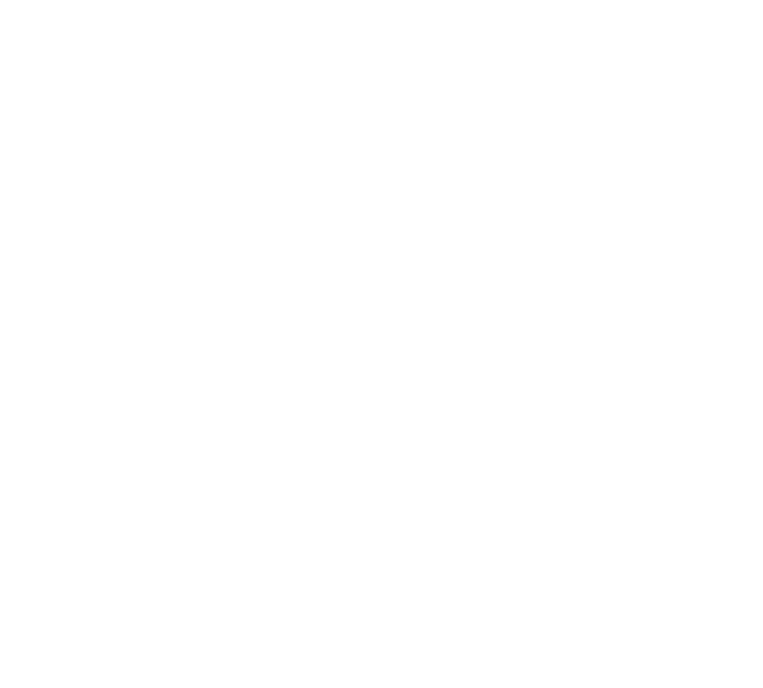
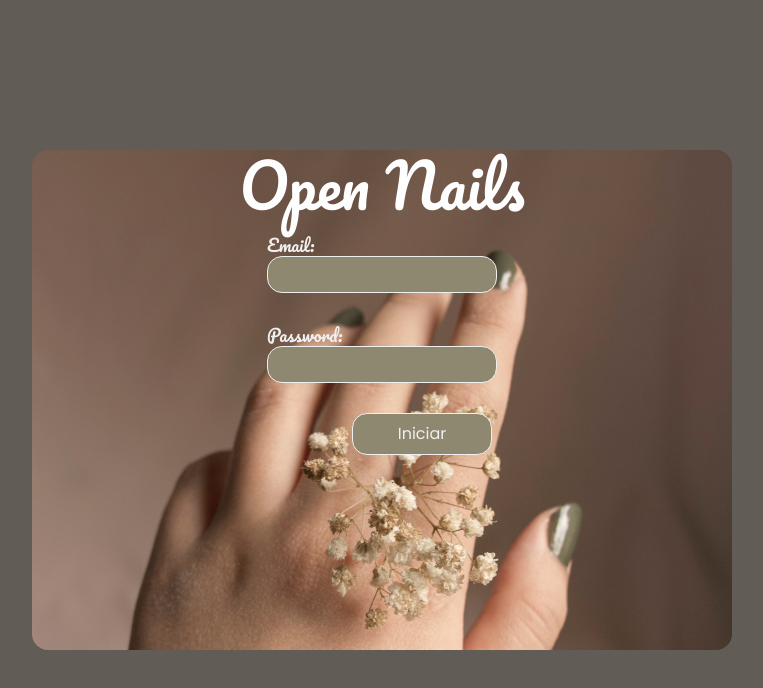
Before and after one commit to Toshik0077/mani-queue, a website built with Vite: page index.html in a window 1280 px wide. Shown: the whole page, without its empty margins (258-1021 px from the left). Built offline with nearby package versions, Linux system fonts and the light colour scheme.

Commit message:
crossbrazer authentication section

```diff
--- a/index.html
+++ b/index.html
@@ -1,13 +1,20 @@
-<!doctype html>
+<!DOCTYPE html>
 <html lang="en">
 	<head>
 		<meta charset="UTF-8" />
 		<link rel="icon" type="image/svg+xml" href="/vite.svg" />
 		<meta name="viewport" content="width=device-width, initial-scale=1.0" />
+		<link rel="stylesheet" href="./pages/Login/style.css" />
+		<link
+			href="https://fonts.googleapis.com/css?family=Poppins:100,100italic,200,200italic,300,300italic,regular,italic,500,500italic,600,600italic,700,700italic,800,800italic,900,900italic"
+			rel="stylesheet"
+		/>
+		<link href="https://fonts.googleapis.com/css?family=Pacifico:regular" rel="stylesheet" />
 		<title>Vite App</title>
 	</head>
 	<body>
 		<div id="app"></div>
-    <script type="module" src="/main.js"></script>
+		<script type="module" src="./main.js"></script>
+		<script type="module" src="./pages/Login/Login.js"></script>
 	</body>
 </html>
--- a/pages/Login/Login.js
+++ b/pages/Login/Login.js
@@ -1,5 +1,113 @@
 function Login() {
-	this.elements = {};
+	this.parent = document.getElementById('app');
+	this.elements = {
+		section: document.createElement('section'),
+
+		authTitle: document.createElement('h2'),
+
+		authForm: document.createElement('form'),
+
+		emailInputContainer: document.createElement('div'),
+		emailInputlabel: document.createElement('label'),
+		emailInput: document.createElement('input'),
+
+		passInputContainer: document.createElement('div'),
+		passInputlabel: document.createElement('label'),
+		passInput: document.createElement('input'),
+
+		submitBtn: document.createElement('button'),
+
+		emailErrorMessage: document.createElement('p'),
+		passErrorMessage: document.createElement('p'),
+	};
 }
-Login.prototype.render = function (parent) {};
+Login.prototype.render = function (parent) {
+	this.elements.section.classList.add('verification');
+
+	this.elements.authTitle.classList.add('auth-title');
+
+	this.elements.authForm.classList.add('auth-form');
+
+	this.elements.emailInputContainer.classList.add('email-input-container');
+	this.elements.emailInputlabel.classList.add('email-input-label');
+	this.elements.emailInput.classList.add('email-input');
+
+	this.elements.passInputContainer.classList.add('pass-input-container');
+	this.elements.passInputlabel.classList.add('pass-input-label');
+	this.elements.passInput.classList.add('pass-input');
+
+	this.elements.submitBtn.classList.add('submit-btn');
+	/*************************************content****************************************** */
+	this.elements.authTitle.textContent = 'Open Nails';
+
+	this.elements.emailInputlabel.textContent = 'Email:';
+	this.elements.emailInput.setAttribute('type', 'email');
+	this.elements.emailInput.id = 'email-input';
+	this.elements.emailInputlabel.setAttribute('for', 'email-input');
+	this.elements.emailInput.name = 'email';
+	this.elements.emailErrorMessage.textContent = 'Please provide a valid email address';
+	this.elements.emailErrorMessage.className = 'error_email';
+
+	this.elements.passInputlabel.textContent = 'Password:';
+	this.elements.passInput.setAttribute('type', 'password');
+	this.elements.passInputlabel.id = 'password-input';
+	this.elements.passInputlabel.setAttribute('for', 'password-input');
+	this.elements.passInput.name = 'pass';
+	this.elements.passErrorMessage.textContent = 'Please provide a valid password ';
+	this.elements.passErrorMessage.className = 'error_password';
+
+	this.elements.submitBtn.textContent = 'Iniciar';
+	this.elements.submitBtn.setAttribute('type', 'submit');
+	this.elements.submitBtn.addEventListener('click', this.handleSubmit.bind(this));
+
+	/************************************ Додаємо всі елементи на сторінку*******************/
+
+	this.elements.emailInputContainer.append(this.elements.emailInputlabel, this.elements.emailInput);
+
+	this.elements.passInputContainer.append(this.elements.passInputlabel, this.elements.passInput);
+
+	this.elements.authForm.append(this.elements.emailInputContainer, this.elements.passInputContainer, this.elements.submitBtn);
+
+	this.elements.section.append(this.elements.authTitle, this.elements.authForm);
+
+	this.parent.append(this.elements.section);
+};
+Login.prototype.handleSubmit = function (e) {
+	e.preventDefault();
+	const formData = new FormData(this.elements.authForm);
+	const body = { email: formData.get('email'), password: formData.get('pass') };
+	console.log(body);
+	this.validateEmail();
+	this.validatePassword();
+};
+
+Login.prototype.validateEmail = function () {
+	let filter = /^([a-zA-Z0-9_\.\-])+\@(([a-zA-Z0-9\-])+\.)+([a-zA-Z0-9]{2,4})+$/;
+
+	if (!filter.test(this.elements.emailInput.value)) {
+		this.elements.emailInputContainer.append(this.elements.emailErrorMessage);
+
+		return false;
+	} else {
+		this.elements.emailErrorMessage.remove();
+		return true;
+	}
+};
+Login.prototype.validatePassword = function () {
+	let filterPassword = /^(?=.[a-z])(?=.[A-Z])(?=.\d)(?=.[@$!%?&])[A-Za-z\d@$!%?&]{8,}$/;
+	console.log(filterPassword.test(this.elements.passInput.value));
+
+	if (!filterPassword.test(this.elements.passInput.value)) {
+		this.elements.passInputContainer.append(this.elements.passErrorMessage);
+		return false;
+	} else {
+		this.elements.passErrorMessage.remove();
+		return true;
+	}
+};
 export default Login;
+/************************************************************************************** */
+let authLogin = new Login();
+// Викликаємо метод render(), щоб вивести елементи на сторінку
+authLogin.render();
+/************************************ */
--- a/pages/Login/style.css
+++ b/pages/Login/style.css
@@ -0,0 +1,158 @@
+body{
+    background-color: #615d56;
+}
+#app{
+    display: flex;
+    align-items: center;
+
+    width: 100vw;
+    height: 100vh;
+}
+.verification{
+    display: flex;
+    flex-direction: column;
+    align-items: center;
+
+
+
+	margin: 0 auto;
+
+    width: 393px;
+    height: 852px;
+
+    border-radius: 16px;
+   background-image: url(./img/Fone.png);
+   background-repeat: no-repeat;
+
+}
+
+.auth-form{
+    display: flex;
+    justify-content: center;
+    align-items: center;
+    flex-direction: column;
+
+    margin-top: 300px;
+
+
+}
+.auth-title{
+    margin-top: 118px;
+
+
+
+    font-family: "Pacifico";
+    font-weight: 500;
+    font-size: 55px;
+    color:#fffefe;
+
+}
+.pass-input-container{
+
+
+}
+.email-input-label{
+    display: block;
+
+    font-family: "Pacifico";
+    font-weight: 400;
+    font-size: 17px;
+    line-height: 21px;
+    color:#F0EFEF;
+
+
+}
+.email-input{
+    width: 230px;
+    height: 37px;
+    padding-left: 16px;
+    box-sizing: border-box;
+
+
+    border-radius: 15px;
+    border: 1px solid #F0EFEF;
+
+    background-color: #8e8870;
+
+    font-weight: 400;
+font-size: 20px;
+color: #fffbfb;
+
+
+}
+.pass-input-label{
+    display: block;
+    margin-top: 32px;
+
+    font-family: "Pacifico";
+    font-weight: 400;
+    font-size: 17px;
+    line-height: 21px;
+    color:#F0EFEF;
+
+
+}
+.pass-input{
+    width: 230px;
+    height: 37px;
+    box-sizing: border-box;
+    padding-left: 16px;
+
+
+
+    border-radius: 15px;
+    border: 1px solid #F0EFEF;
+
+    background-color: #8e8870;
+
+    font-weight: 400;
+    font-size: 20px;
+    color: #fffbfb;
+}
+.submit-btn{
+    width: 140px;
+    height: 42px;
+    border-radius: 15px;
+    border: 1px solid #F0EFEF;
+    margin-top: 30px;
+    margin-left: 80px;
+    cursor: pointer;
+
+    background-color:#8e8870;
+
+    font-family: "Poppins";
+    font-weight: 400;
+    font-size: 16px;
+    line-height: 24px;
+    color:#F0EFEF;
+}
+.submit-btn:hover{
+    background-color:#a19461;
+    color:#fff;
+
+}
+.error_email,.error_password {
+    color: rgb(240, 12, 12);
+    margin: 0;
+
+}
+/************************media***********************************************/
+@media only screen and (min-width: 1024px) {
+    .verification {
+        background-image: url(./img/fone_max.png);
+        width: 700px;
+    height: 500px;
+
+    }
+    .auth-title{
+        margin-top: 5px;
+
+        font-size: 60px;
+
+
+    }
+    .auth-form{
+        margin-top: 20px;
+    }
+
+}
```
Also changed, not shown: pages/Login/img/Fone.png (added), pages/Login/img/fone_max.png (added). Lines whose indentation alone changed are shown as unchanged.
